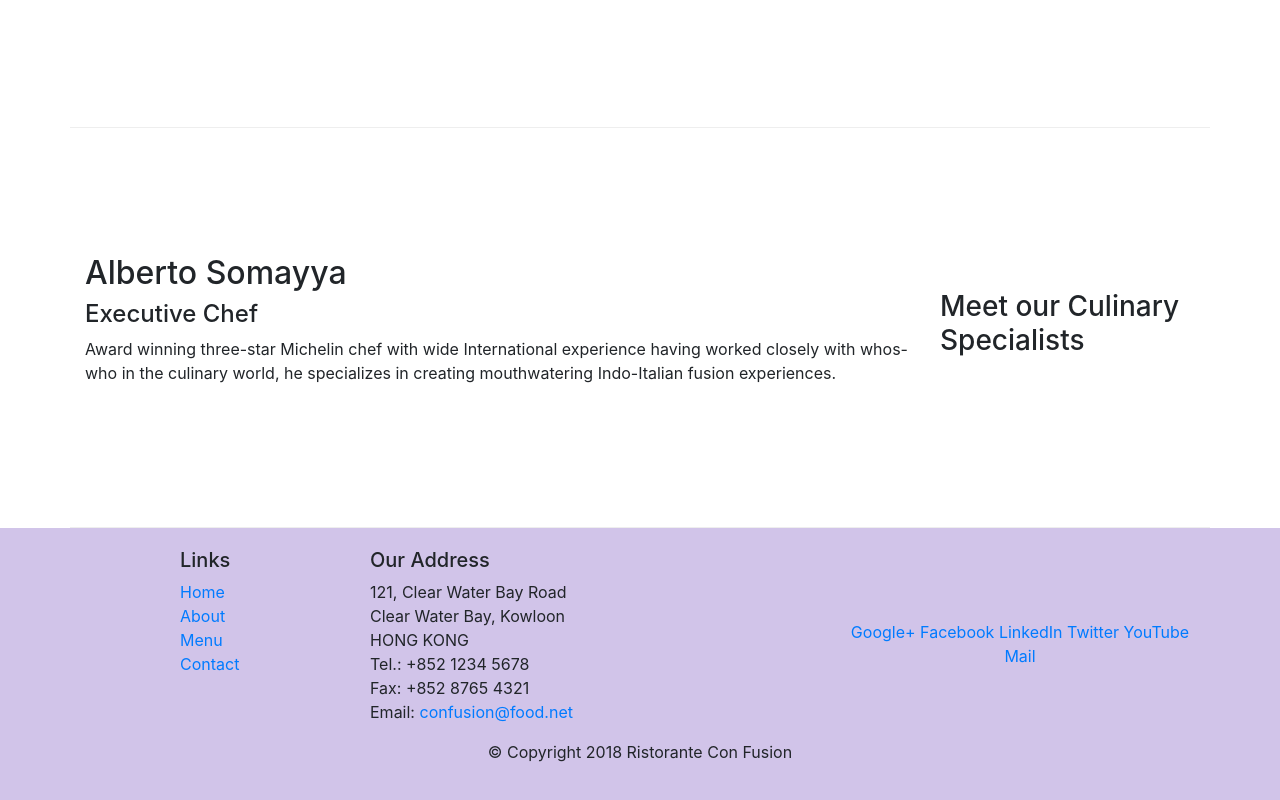
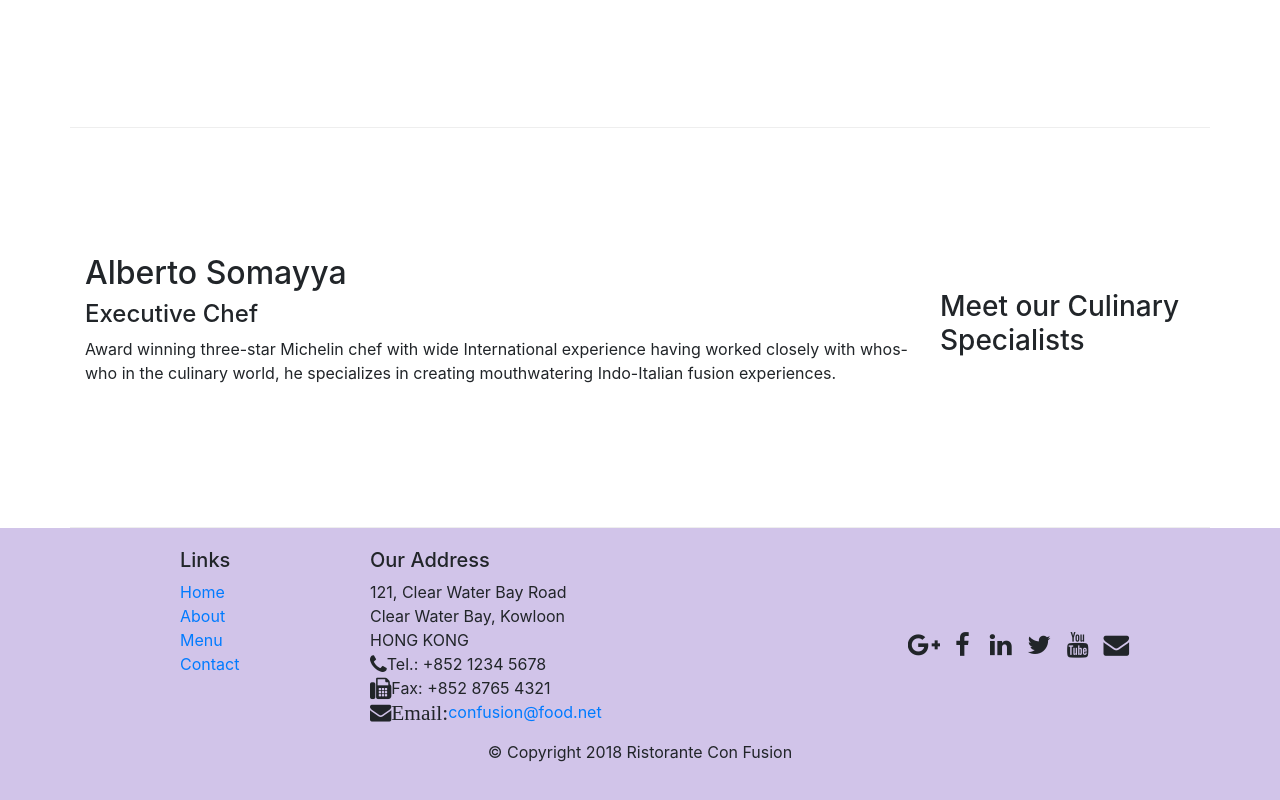
Before and after one commit to harshbawari/bootstrap, a website: page index.html in a window 1280 px wide. Shown: the part 1032-1832 px from the top of the page. Drawn offline with nearby package versions, Linux system fonts and the light colour scheme.

Commit message:
Icon Fonts

```diff
--- a/index.html
+++ b/index.html
@@ -8,6 +8,8 @@
   <meta name="description" content="">
   <meta name="viewport" content="width=device-width, initial-scale=1, shrink-to-fit=no">
   <link rel="stylesheet" href="styles.css">
+  <link rel="stylesheet" href="node_modules/font-awesome/css/font-awesome.min.css">
+  <link rel="stylesheet" href="node_modules/bootstrap-social/bootstrap-social.css">
   <link rel="stylesheet" href="https://maxcdn.bootstrapcdn.com/bootstrap/4.5.0/css/bootstrap.min.css">
 </head>
 
@@ -27,10 +29,10 @@
       <!-- Navbar Links -->
       <div class="collapse navbar-collapse" id="myNavbar">
         <ul class="navbar-nav">
-          <li class="nav-item active"><a class="nav-link" href="#">Home</a></li>
-          <li class="nav-item"><a class="nav-link" href="./aboutus.html">About</a></li>
-          <li class="nav-item"><a class="nav-link" href="#">Menu</a></li>
-          <li class="nav-item"><a class="nav-link" href="#">Contact</a></li>
+          <li class="nav-item active"><a class="nav-link" href="#"><span class="fa fa-home fa-lg"></span>Home</a></li>
+          <li class="nav-item"><a class="nav-link" href="./aboutus.html"><span class="fa fa-info"></span>About</a></li>
+          <li class="nav-item"><a class="nav-link" href="#"><span class="fa fa-list"></span>Menu</a></li>
+          <li class="nav-item"><a class="nav-link" href="#"><span class="fa fa-address-card"></span>Contact</a></li>
         </ul>
       </div>
     </div>
@@ -101,19 +103,19 @@
 		              121, Clear Water Bay Road<br>
 		              Clear Water Bay, Kowloon<br>
 		              HONG KONG<br>
-		              Tel.: +852 1234 5678<br>
-		              Fax: +852 8765 4321<br>
-		              Email: <a href="mailto:confusion@food.net">confusion@food.net</a>
+		              <i class="fa fa-phone fa-lg"></i>Tel.: +852 1234 5678<br>
+		              <i class="fa fa-fax fa-lg"></i>Fax: +852 8765 4321<br>
+		              <i class="fa fa-envelope fa-lg"</i>Email: <a href="mailto:confusion@food.net"></i>confusion@food.net</a>
 		      </address>
         </div>
         <div class="col-12 col-sm-4 align-self-center">
           <div class="text-center">
-            <a href="http://google.com/+">Google+</a>
-            <a href="http://www.facebook.com/profile.php?id=">Facebook</a>
-            <a href="http://www.linkedin.com/in/">LinkedIn</a>
-            <a href="http://twitter.com/">Twitter</a>
-            <a href="http://youtube.com/">YouTube</a>
-            <a href="mailto:">Mail</a>
+            <a class="btn btn-social-icon btn-google" href="http://google.com/+"><i class="fa fa-google-plus"></i></a>
+            <a class="btn btn-social-icon btn-facebook" href="http://www.facebook.com/profile.php?id="><i class="fa fa-facebook fa-lg"></i></a>
+            <a class="btn btn-social-icon btn-linkedin" href="http://www.linkedin.com/in/"><i class="fa fa-linkedin fa-lg"></i></a>
+            <a class="btn btn-social-icon btn-twitter" href="http://twitter.com/"><i class="fa fa-twitter fa-lg"></i></a>
+            <a class="btn btn-social-icon btn-youtube" href="http://youtube.com/"><i class="fa fa-youtube fa-lg"></i></a>
+            <a class="btn btn-social-icon" href="mailto:"><i class="fa fa-envelope fa-lg"></i></a>
           </div>
         </div>
       </div>
--- a/package.json
+++ b/package.json
@@ -19,6 +19,8 @@
   },
   "dependencies": {
     "bootstrap": "^4.5.0",
+    "bootstrap-social": "^5.1.1",
+    "font-awesome": "^4.7.0",
     "jquery": "^1.9.1",
     "popper.js": "^1.12.9"
   }
```
Also changed, not shown: aboutus.html (+6 -4 lines), 1 other file.
